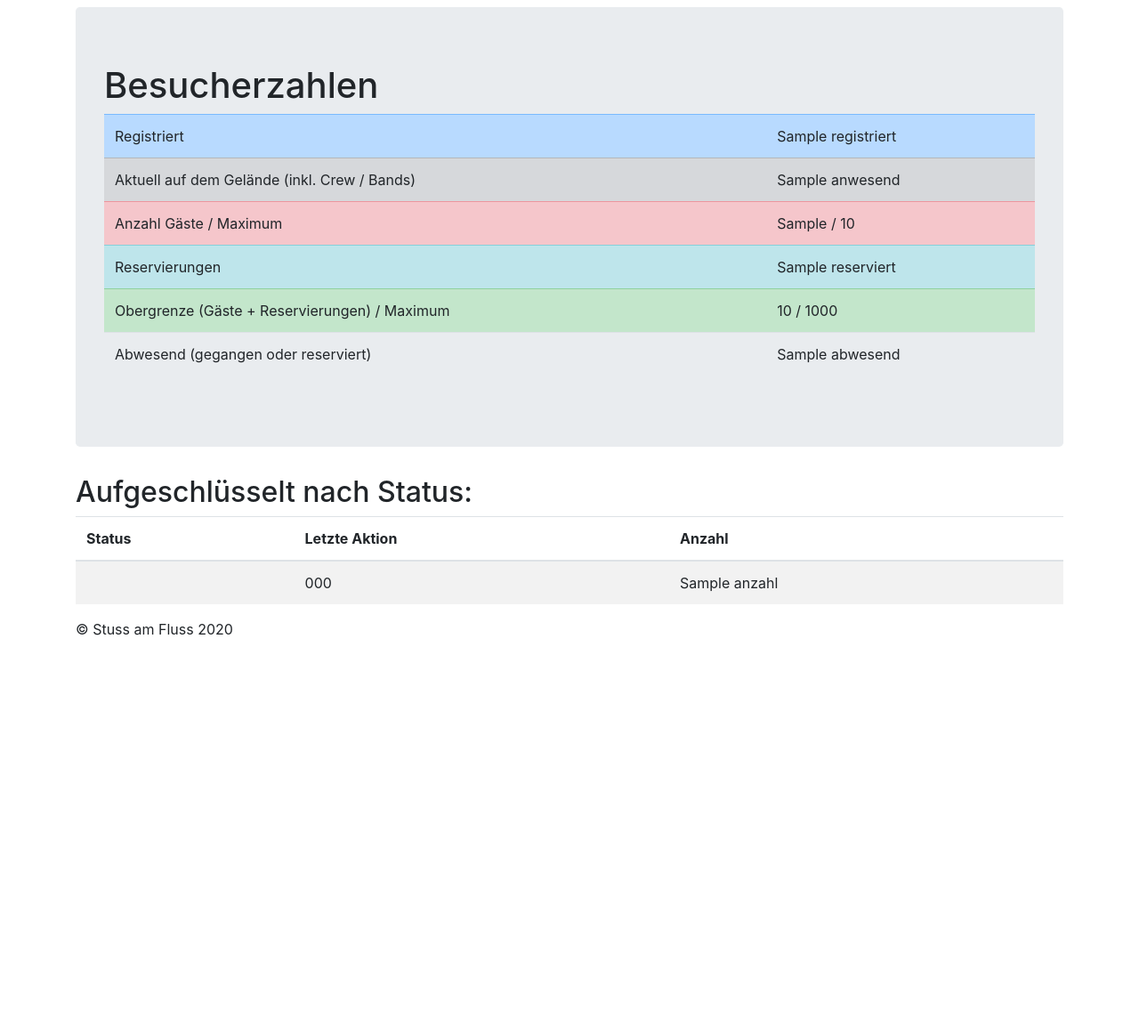
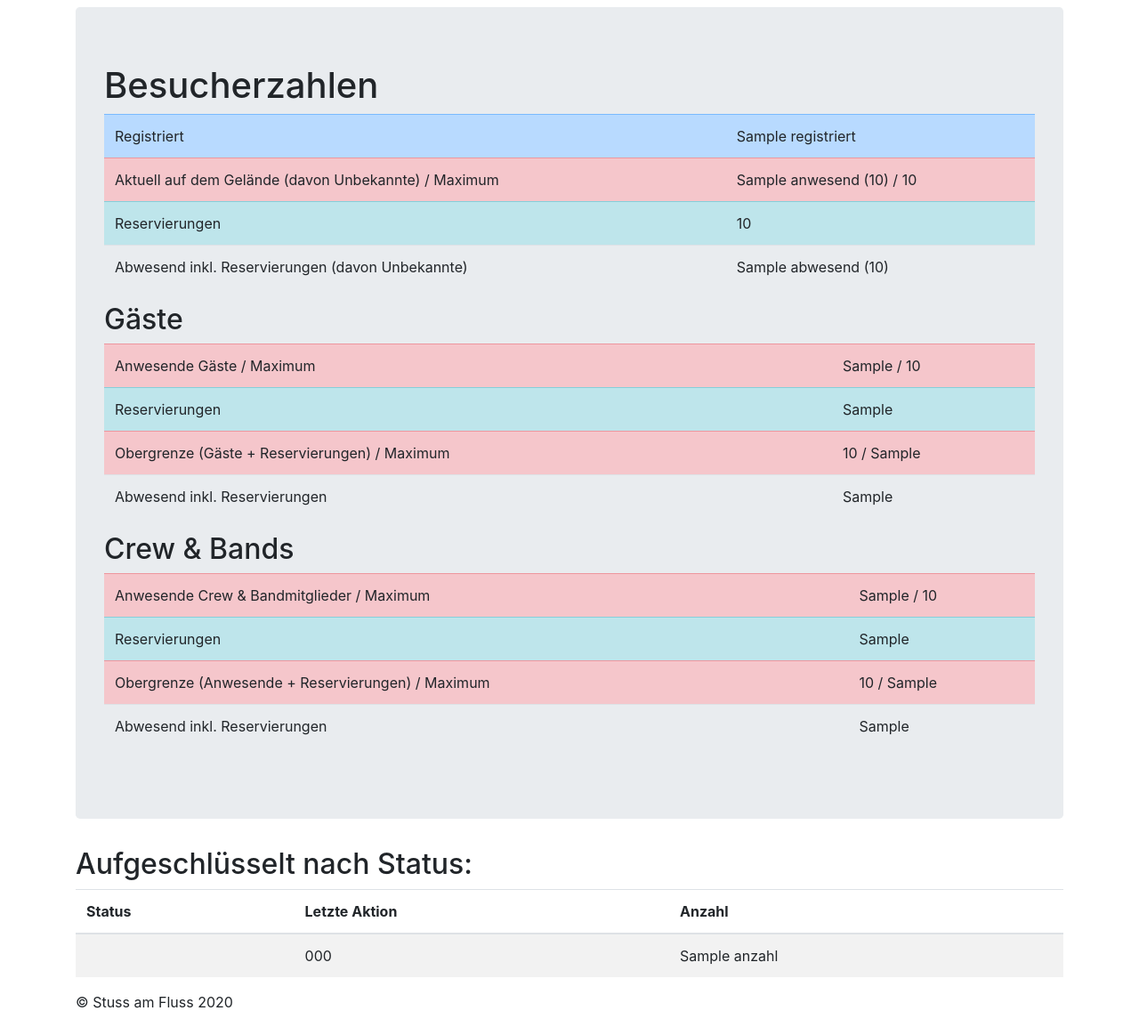
Before and after one commit to snue/stuss2020-tracking, a Flask app: template webui/templates/index.html in a window 1280 px wide. Shown: the part 90-1244 px from the top of the page at 89% size. Before the commit the page ends 804 px from the top, so only its background shows below. Run offline with Flask 2, Linux system fonts and the light colour scheme; the template is opened without the code that fills it: most values are stand-ins (such as "Sample title", 1, 10 or a date in 2020); some libraries are stand-ins or nearby versions.

Commit message:
webui: distinguish accounting for crew and guests
Use separate maximum values and accounting for guests and crew.
Also show totals, including entries with missing 'stammdaten'

Do not count reserved entries with missing status as guests.
Reserved guests must also have an entry in 'stammdaten' marking
them as status 'gast'. Other fields can be empty.

Signed-off-by: Stefan Nuernberger <kabelfrickler@gmail.com>

```diff
--- a/webui/app.py
+++ b/webui/app.py
@@ -50,6 +50,8 @@ GROUP BY z.zustand, s.status
 ORDER BY s.status, z.zustand
 '''
 
+GAST_MAX = 600
+CREW_BAND_MAX = 200
 
 @app.route('/stammdaten',methods=['POST','GET'])
 def stammdaten():
@@ -137,19 +139,50 @@ def verlaufsdaten():
 def main():
     cursor.execute(count_user_status_stmt)
     counts = cursor.fetchall()
-    anwesend = sum((0,anzahl)[zustand.decode() == 'kommt'] for anzahl, zustand, status in counts)
-    anwesend_gast = sum((0,anzahl)[status.decode() == 'gast' and zustand.decode() == 'kommt'] for anzahl, zustand, status in counts)
-    abwesend = sum((0,anzahl)[zustand.decode() == 'geht' or zustand.decode() == 'reserviert'] for anzahl, zustand, status in counts)
-    reserviert = sum((0,anzahl)[zustand.decode() == 'reserviert' and (status.decode() == 'gast' or status.decode() == 'nicht registriert') ] for anzahl, zustand, status in counts)
-    registriert = sum((0,anzahl)[status.decode() != 'nicht registriert'] for anzahl, zustand, status in counts)
+    anwesend = sum((0,anzahl)[zustand.decode() == 'kommt' ] for anzahl, zustand, status in counts)
+    anwesend_gast = sum((0,anzahl)[status.decode() == 'gast' and
+                                   zustand.decode() == 'kommt'] for
+                        anzahl, zustand, status in counts)
+    anwesend_crew_band = sum((0,anzahl)[(status.decode() == 'crew' or
+                                         status.decode() == 'band') and
+                                   zustand.decode() == 'kommt'] for
+                        anzahl, zustand, status in counts)
+    abwesend = sum((0,anzahl)[zustand.decode() == 'geht' or
+                              zustand.decode() == 'reserviert'] for
+                   anzahl, zustand, status in counts)
+    abwesend_gast = sum((0,anzahl)[status.decode() == 'gast' and
+                                   (zustand.decode() == 'geht' or
+                                    zustand.decode() == 'reserviert')] for
+                        anzahl, zustand, status in counts)
+    abwesend_crew_band = sum((0,anzahl)[((status.decode() == 'crew' or
+                                         status.decode() == 'band') and
+                                   (zustand.decode() == 'geht' or
+                                    zustand.decode() == 'reserviert'))] for
+                        anzahl, zustand, status in counts)
+    reserviert_gast = sum((0,anzahl)[zustand.decode() == 'reserviert' and
+                                (status.decode() == 'gast' or
+                                 status.decode() == 'nicht registriert') ] for
+                     anzahl, zustand, status in counts)
+    reserviert_crew_band = sum((0,anzahl)[zustand.decode() == 'reserviert' and
+                                (status.decode() == 'gast' or
+                                 status.decode() == 'nicht registriert') ] for
+                     anzahl, zustand, status in counts)
+    registriert = sum((0,anzahl)[status.decode() != 'nicht registriert'] for
+                      anzahl, zustand, status in counts)
 
     return render_template('index.html',
                            counts = counts,
+                           registriert = registriert,
                            anwesend = anwesend,
-                           reserviert = reserviert,
+                           anwesend_gast = anwesend_gast,
+                           anwesend_crew_band = anwesend_crew_band,
+                           reserviert_gast = reserviert_gast,
+                           reserviert_crew_band = reserviert_crew_band,
                            abwesend = abwesend,
-                           registriert = registriert,
-                           anwesend_gast = anwesend_gast)
+                           abwesend_gast = abwesend_gast,
+                           abwesend_crew_band = abwesend_crew_band,
+                           gast_max = GAST_MAX,
+                           crew_band_max = CREW_BAND_MAX)
 
 if __name__ == '__main__':
     app.run()
--- a/webui/templates/index.html
+++ b/webui/templates/index.html
@@ -4,11 +4,31 @@
 <table class="table table-striped">
     <tbody>
     <tr class="table-primary"><td>Registriert</td><td>{{ registriert }}</td></tr>
-    <tr class="table-secondary"><td>Aktuell auf dem Gel&auml;nde (inkl. Crew / Bands)</td><td>{{ anwesend }}</td></tr>
-    <tr class="table-{% if anwesend_gast < 800 %}success{% elif anwesend_gast < 1000 %}warning{% else %}danger{% endif %}"><td>Anzahl G&auml;ste / Maximum</td><td>{{ anwesend_gast }} / {{ 1000 - reserviert }}</td></tr>
-    <tr class="table-info"><td>Reservierungen</td><td>{{ reserviert }}</td></tr>
-    <tr class="table-{% if anwesend_gast + reserviert < 900 %}success{% elif anwesend_gast + reserviert < 1000 %}warning{% else %}danger{% endif %}"><td>Obergrenze (G&auml;ste + Reservierungen) / Maximum</td><td>{{ anwesend_gast + reserviert }} / 1000</td></tr>
-    <tr><td>Abwesend (gegangen oder reserviert)</td><td>{{ abwesend }}</td></tr>
+    <tr class="table-{% if anwesend < ((gast_max + crew_band_max) * 0.8) %}success{% elif anwesend < (gast_max + crew_band_max) %}warning{% else %}danger{% endif %}"><td>Aktuell auf dem Gel&auml;nde (davon Unbekannte) / Maximum</td><td>{{ anwesend }} ({{ anwesend - anwesend_gast - anwesend_crew_band }}) / {{ gast_max + crew_band_max }}</td></tr>
+    <tr class="table-info"><td>Reservierungen</td><td>{{ reserviert_gast + reserviert_crew_band }}</td></tr>
+    <tr class="table-default"><td>Abwesend inkl. Reservierungen (davon Unbekannte)</td><td>{{ abwesend }} ({{ abwesend - abwesend_gast - abwesend_crew_band }})</td></tr>
+    </tbody>
+</table>
+<h2>G&auml;ste</h2>
+<table class="table table-striped">
+    <tbody>
+        <tr class="table-{% if anwesend_gast < (gast_max * 0.8) %}success{% elif anwesend_gast < gast_max %}warning{% else %}danger{% endif %}">
+            <td>Anwesende G&auml;ste / Maximum</td><td>{{ anwesend_gast }} / {{ gast_max - reserviert_gast }}</td></tr>
+    <tr class="table-info"><td>Reservierungen</td><td>{{ reserviert_gast }}</td></tr>
+    <tr class="table-{% if anwesend_gast + reserviert_gast < (gast_max * 0.8) %}success{% elif anwesend_gast + reserviert_gast < gast_max %}warning{% else %}danger{% endif %}">
+        <td>Obergrenze (G&auml;ste + Reservierungen) / Maximum</td><td>{{ anwesend_gast + reserviert_gast }} / {{ gast_max }}</td></tr>
+    <tr><td>Abwesend inkl. Reservierungen</td><td>{{ abwesend_gast }}</td></tr>
+    </tbody>
+</table>
+<h2>Crew &amp; Bands</h2>
+<table class="table table-striped">
+    <tbody>
+        <tr class="table-{% if anwesend_crew_band < (crew_band_max * 0.8) %}success{% elif anwesend_gast < crew_band_max %}warning{% else %}danger{% endif %}">
+            <td>Anwesende Crew &amp; Bandmitglieder / Maximum</td><td>{{ anwesend_crew_band }} / {{ crew_band_max - reserviert_crew_band }}</td></tr>
+    <tr class="table-info"><td>Reservierungen</td><td>{{ reserviert_crew_band }}</td></tr>
+    <tr class="table-{% if anwesend_crew_band + reserviert_crew_band < (crew_band_max * 0.8) %}success{% elif anwesend_crew_band + reserviert_crew_band < crew_band_max %}warning{% else %}danger{% endif %}">
+        <td>Obergrenze (Anwesende + Reservierungen) / Maximum</td><td>{{ anwesend_crew_band + reserviert_crew_band }} / {{ crew_band_max }}</td></tr>
+    <tr><td>Abwesend inkl. Reservierungen</td><td>{{ abwesend_crew_band }}</td></tr>
     </tbody>
 </table>
 {% endblock %}
```
